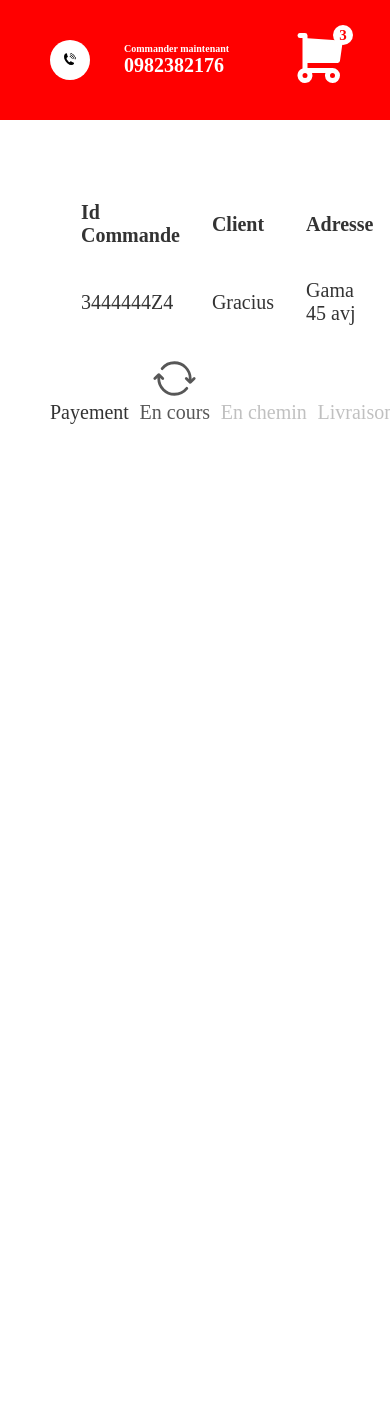
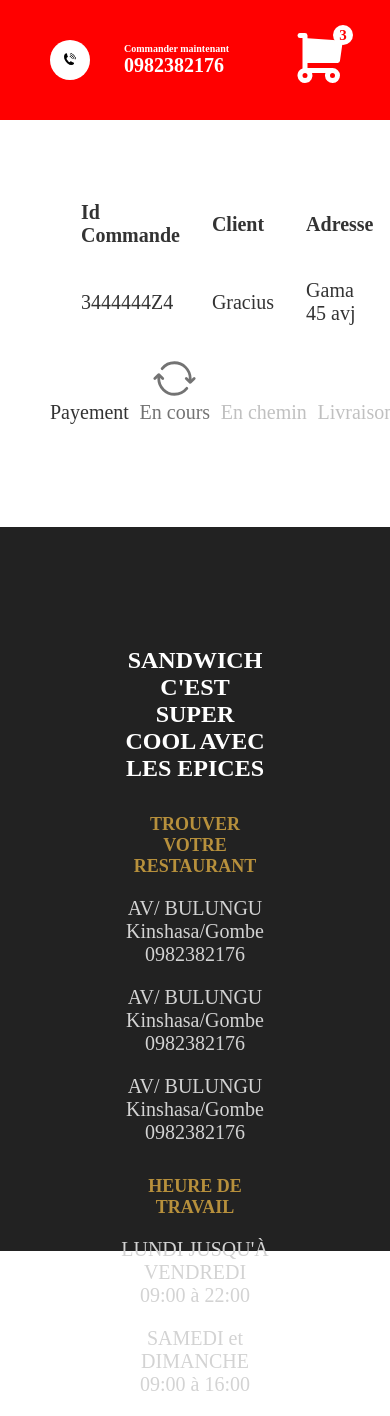
Before and after one commit to graciusyengo/sandwich-app, a Next.js app: page /orders/1 in a window 390 px wide. Shown: the top 1416 px of the page. Before the commit the page ends 844 px from the top, so only its background shows below. Built offline with nearby package versions, Linux system fonts and the light colour scheme; some icons are missing.

Commit message:
feat : responsive with media query footer contenaire

```diff
--- a/component/Layout.jsx
+++ b/component/Layout.jsx
@@ -7,7 +7,7 @@ export default function Layout({children}) {
     <div>
         <Navbar/>
         {children}
-      {/*<Footer/>*/}
+      <Footer/>
 
     </div>
   )
--- a/styles/Featured.module.css
+++ b/styles/Featured.module.css
@@ -33,7 +33,7 @@ position: absolute;
 .titleContainer{
     position: absolute;
    left: 15%;
-    bottom:10%;
+    bottom:20%;
     color: white;
     font-weight: bold;
     z-index: 23;
--- a/styles/Footer.module.css
+++ b/styles/Footer.module.css
@@ -29,3 +29,17 @@
 .motto{
     color: #fff;
 }
+
+@media screen  and (max-width:480px){
+    .container{
+        text-align: center;
+    }
+    .item:first-child{
+        display: none;
+    }
+    .item:last-child{
+        flex-direction: column;
+    }
+
+
+}
--- a/styles/SandwichList.module.css
+++ b/styles/SandwichList.module.css
@@ -22,4 +22,9 @@
     .title{
         text-align: center;
     }
+    .desc{
+      text-align: center;
+        width: 90%;
+
+    }
 }
```
